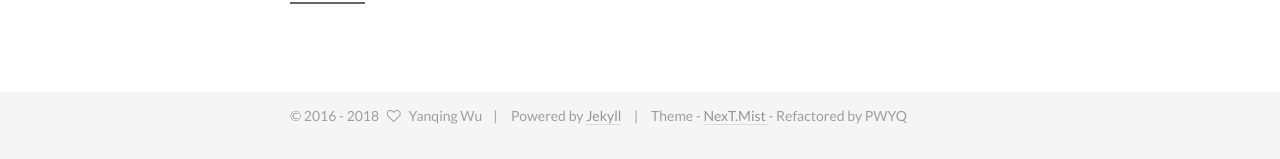
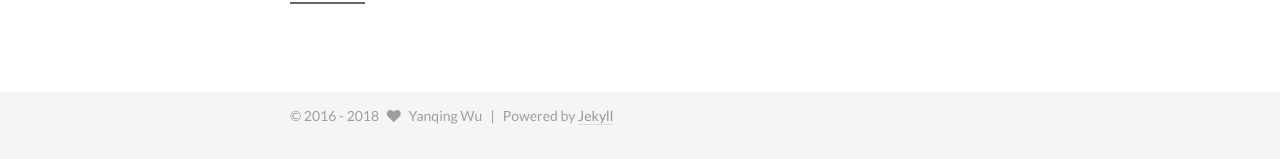
Before and after one commit to pwyq/blog, a Jekyll site: the page built from index.html, in a window 1280 px wide. Shown: the part 2225-2384 px from the top of the page. Built offline with Jekyll 4.4.1, drawn with Linux system fonts in a browser that asks for light colours; the list of posts is cut into pages by our own code; comment, search, counter and statistics services are not loaded.

Commit message:
modify footer

```diff
--- a/_config.yml
+++ b/_config.yml
@@ -83,7 +83,7 @@ rss:
 since: 2016
 
 # icon between year and author @Footer
-authoricon: heart-o
+authoricon: heart
 
 # Footer `powered-by` and `theme-info` copyright
 copyright: true
--- a/_includes/_partials/footer.html
+++ b/_includes/_partials/footer.html
@@ -5,19 +5,11 @@
   <span class="with-love">
     <i class="fa fa-{{ site.authoricon }}"></i>
   </span>
-  <span class="author" itemprop="copyrightHolder">{{ site.author }}  &nbsp; &nbsp;|  &nbsp; &nbsp;</span>
+  <span class="author" itemprop="copyrightHolder">{{ site.author }}</span>
   <!--`&nbsp;` is the extra whitespace-->
   {% if site.copyright %}
   <div class="powered-by">
-    {{ __.footer.powered | replace: '%s', '<a class="theme-link" href="https://jekyllrb.com" target="_blank">Jekyll</a>') }}
-  </div>
-
-  <div class="theme-info">
-    {{ __.footer.theme }} -
-    <a class="theme-link" href="https://github.com/simpleyyt/jekyll-theme-next" target="_blank">
-      NexT.{{ site.scheme }}
-    </a>
-    - Refactored by PWYQ
+    &nbsp; | &nbsp; Powered by <a class="theme-link" href="https://jekyllrb.com" target="_blank">Jekyll</a>
   </div>
   {% endif %}
 </div>
--- a/_sass/_common/components/footer/footer.scss
+++ b/_sass/_common/components/footer/footer.scss
@@ -1,42 +1,8 @@
-.footer {
-  font-size: 14px;
-  color: $grey-dark;
-
-  img { border: none; }
-}
-
-.footer-inner {
-  text-align: center;
-  opacity: 0.6;
-}
-
-.with-love {
-  display: inline-block;
-  margin: 0 5px;
-}
-
-.powered-by,
-.theme-info { display: inline-block; }
-
-.powered-by {
-  margin-right: 10px;
-
-  &::after {
-    content: "|";
-    padding-left: 10px;
-  }
-}
-
-.cc-license {
-  margin-top: 10px;
-  text-align: center;
-
-  .cc-opacity {
-    opacity: 0.7;
-    border-bottom: none;
-
-    &:hover { opacity: 0.9; }
-  }
-
+.footer { font-size: 14px; color: $grey-dark; img { border: none; } }
+.footer-inner { text-align: center; opacity: 0.6; }
+.with-love { display: inline-block; margin: 0 5px; }
+.powered-by { margin-right: 10px; display: inline-block; }
+.cc-license { margin-top: 10px; text-align: center;
+  .cc-opacity { opacity: 0.7; border-bottom: none; &:hover { opacity: 0.9; } }
   img { display: inline-block; }
 }
```
Also changed, not shown: _layouts/cv_default.html (deleted, +0 -22 lines).
